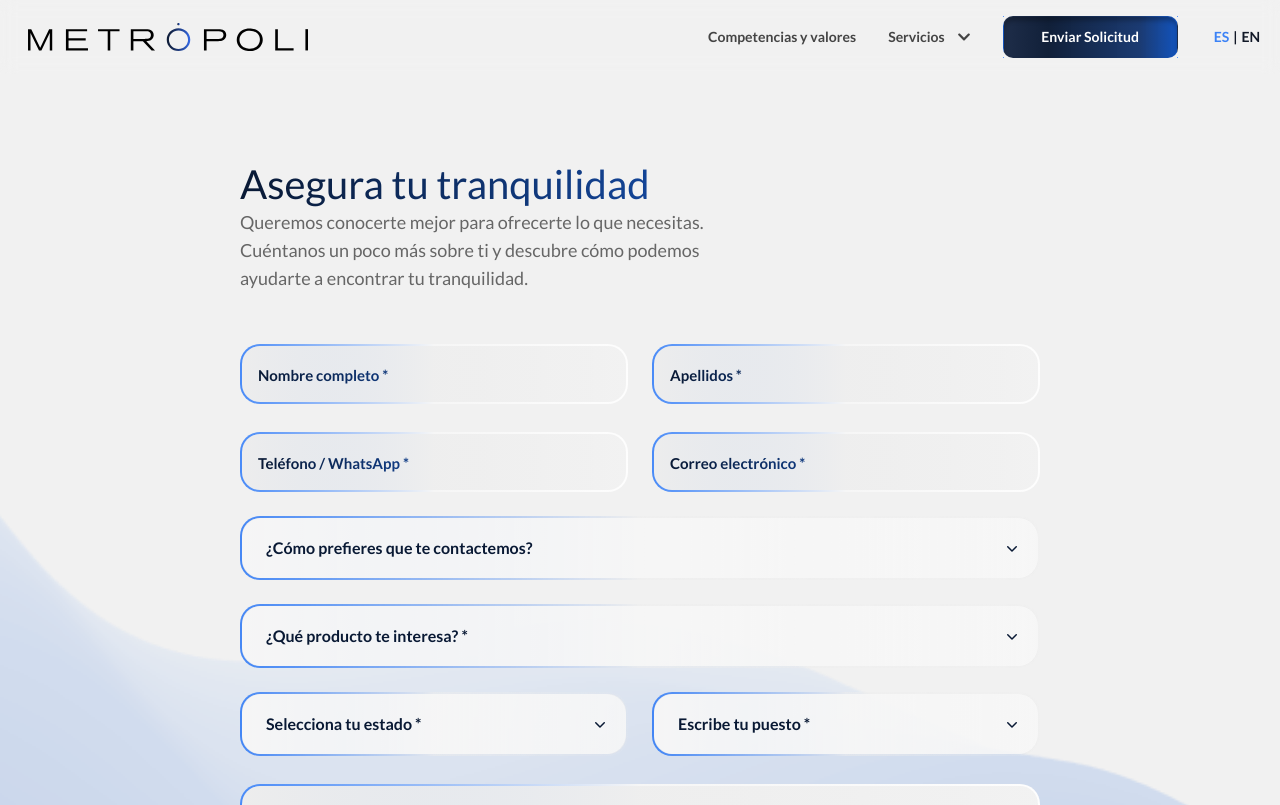
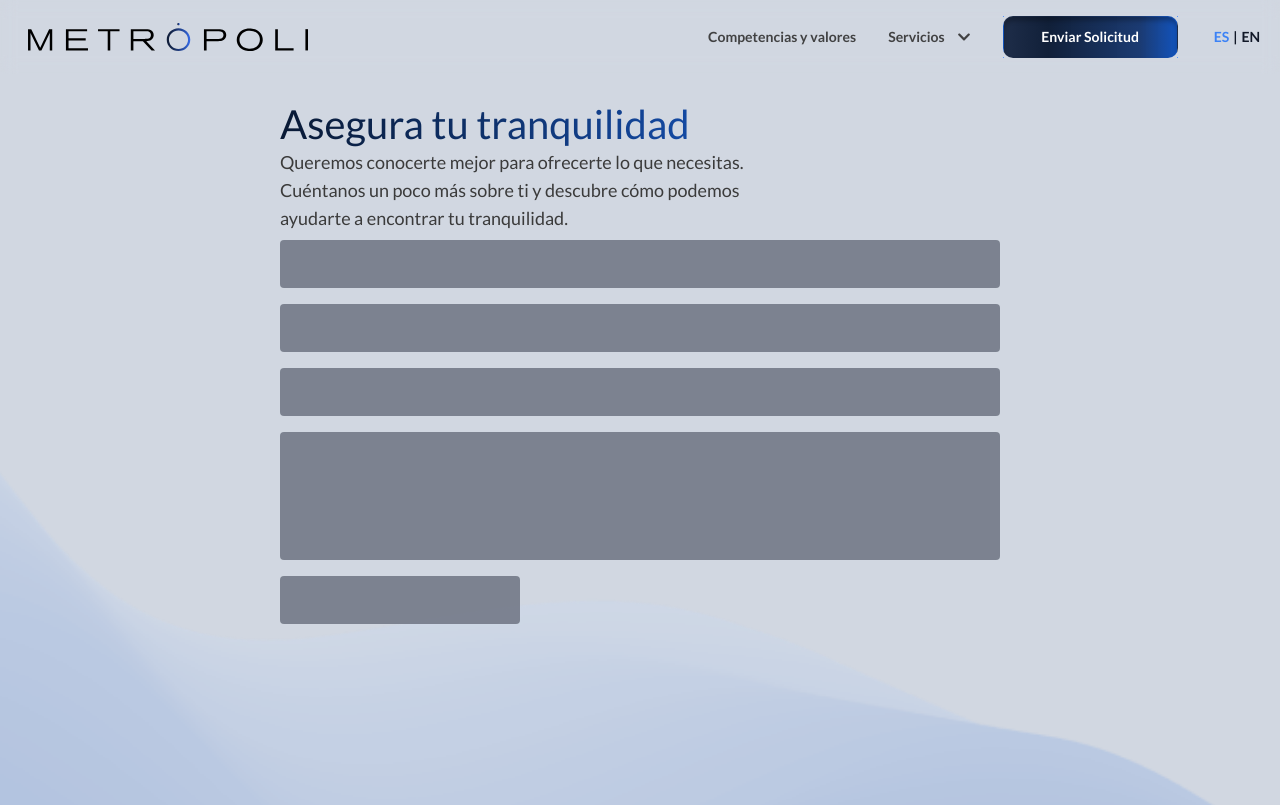
Before and after one commit to saulram/metropoli-web, a Next.js app: page /contact-us in a window 1280 px wide. Shown: the top 805 px of the page. Built offline with nearby package versions, Linux system fonts and the light colour scheme.

Commit message:
Implement conditional loading of the contact form and improve message presentation

```diff
--- a/src/app/contact-us/page.tsx
+++ b/src/app/contact-us/page.tsx
@@ -1,9 +1,36 @@
 'use client'
-import ContactForm from '@/components/ContactForm';
+//import ContactForm from '@/components/ContactForm';
 import Footer from '@/components/footer';
 import Navigation from '@/components/Navigation';
-import React from 'react';
+import React, { useEffect, useState } from 'react';
+import { motion } from 'motion/react';
+import { useTranslations } from '@/i18n/useTranslations';
+
 const ContactPage: React.FC = () => {
+    const messages = useTranslations();
+    const [formLoaded, setFormLoaded] = useState(false);
+
+    useEffect(() => {
+        // Detectar cuando el iframe de HubSpot se ha cargado
+        const checkForm = setInterval(() => {
+            const iframe = document.querySelector('.hs-form-iframe');
+            if (iframe) {
+                setFormLoaded(true);
+                clearInterval(checkForm);
+            }
+        }, 100);
+
+        // Limpiar el intervalo después de 10 segundos
+        const timeout = setTimeout(() => {
+            clearInterval(checkForm);
+            setFormLoaded(true);
+        }, 10000);
+
+        return () => {
+            clearInterval(checkForm);
+            clearTimeout(timeout);
+        };
+    }, []);
     return (
         <div style={
             {
@@ -12,7 +39,52 @@ const ContactPage: React.FC = () => {
             }
         }>
             <Navigation />
-            <ContactForm />
+            <div className="max-w-[800px] mx-auto pt-[100px]">
+                <div className='px-[40px] mb-[-40px] '>
+                    <motion.h1
+                        className="text-[32px] md:text-[40px] font-normal leading-[48px] bg-gradient-to-r from-[#091934] to-[#1C6EF6] bg-clip-text text-transparent"
+                        initial={{ y: 20, opacity: 0 }}
+                        animate={{ y: 0, opacity: 1 }}
+                        transition={{
+                            duration: 0.8,
+                            ease: [0.16, 1, 0.3, 1]
+                        }}
+                    >
+                        {messages.contactFormTitle}
+                    </motion.h1>
+                    <motion.p
+                        className="text-[#3b3b3b] mb-8 md:mb-12 text-base md:text-lg max-w-[600px] whitespace-pre-line"
+                        initial={{ y: 20, opacity: 0 }}
+                        animate={{ y: 0, opacity: 1 }}
+                        transition={{
+                            duration: 0.8,
+                            delay: 0.2,
+                            ease: [0.16, 1, 0.3, 1]
+                        }}
+                    >
+                        {messages.contactFormDescription}
+                    </motion.p>
+                </div>
+
+                <div className="relative min-h-[600px]">
+                    {!formLoaded && (
+                        <div className="absolute inset-0 px-[40px] space-y-4 animate-pulse">
+                            <div className="h-12 bg-gray-500 rounded"></div>
+                            <div className="h-12 bg-gray-500 rounded"></div>
+                            <div className="h-12 bg-gray-500 rounded"></div>
+                            <div className="h-32 bg-gray-500 rounded"></div>
+                            <div className="h-12 bg-gray-500 rounded w-1/3"></div>
+                        </div>
+                    )}
+
+                    <div
+                        className={`hs-form-frame transition-opacity duration-300 ${formLoaded ? 'opacity-100' : 'opacity-0'}`}
+                        data-region="na1"
+                        data-form-id="053cd3b5-2374-4e68-953c-5dabb2ca4323"
+                        data-portal-id="48421759"
+                    ></div>
+                </div>
+            </div>
             <Footer />
         </div>
     );
--- a/src/app/layout.tsx
+++ b/src/app/layout.tsx
@@ -71,6 +71,7 @@ export default function RootLayout({
           {children}
         </LanguageProvider>
         <script type="text/javascript" id="hs-script-loader" async defer src="//js.hs-scripts.com/48421759.js"></script>
+        <script src="https://js.hsforms.net/forms/embed/48421759.js" defer></script>
       </body>
     </html>
   );
```
